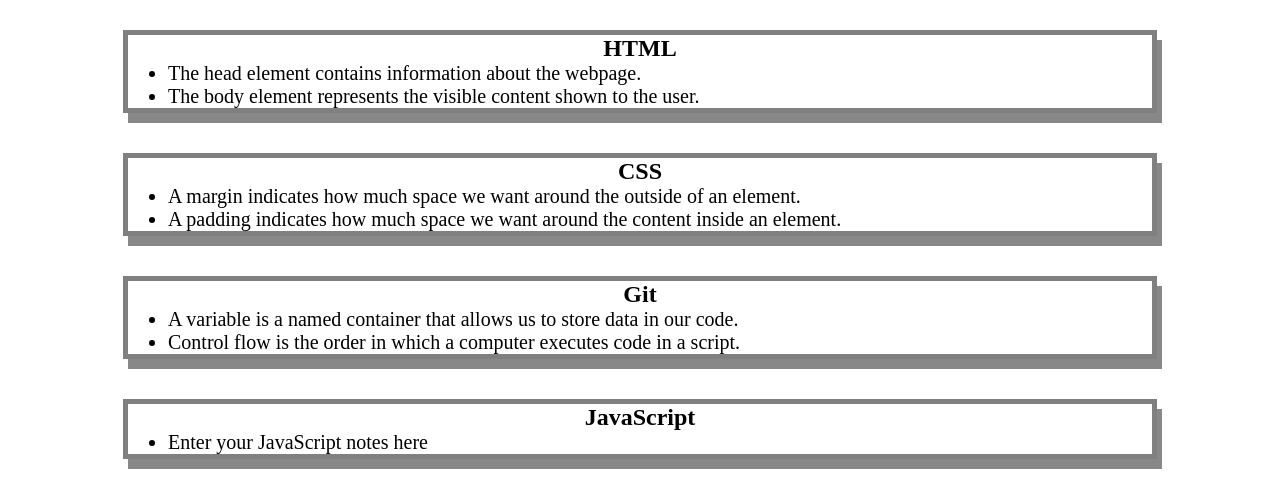
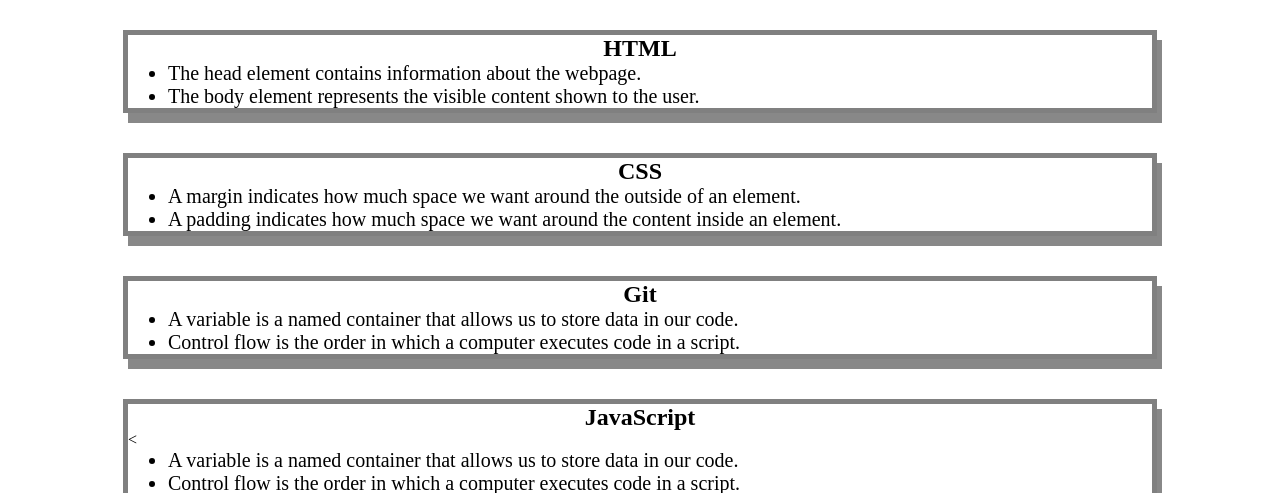
Before and after one commit to kalynsifuentez/redo-study-guide, a plain HTML site: page index.html in a window 1280 px wide. Shown: the part 130-623 px from the top of the page. Drawn offline with Linux system fonts and the light colour scheme.

Commit message:
html updates

```diff
--- a/index.html
+++ b/index.html
@@ -42,8 +42,9 @@
 
       <section class="card" id="javascript-section">
         <h2>JavaScript</h2>
-        <ul>
-          <li>Enter your JavaScript notes here</li>
+        < <ul>
+          <li>A variable is a named container that allows us to store data in our code.</li>
+          <li>Control flow is the order in which a computer executes code in a script.</li>
         </ul>
       </section>
     </main>
```
